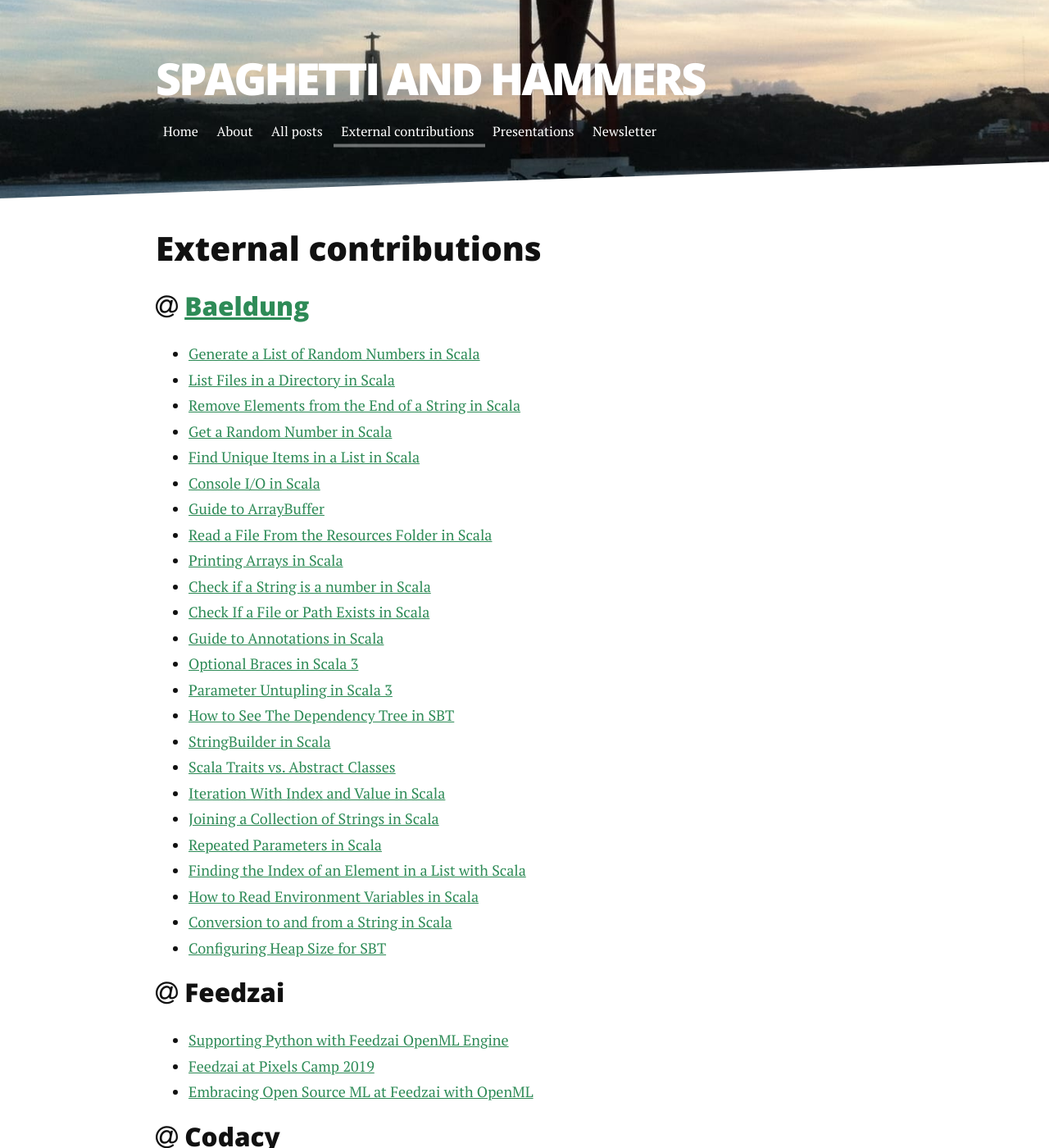
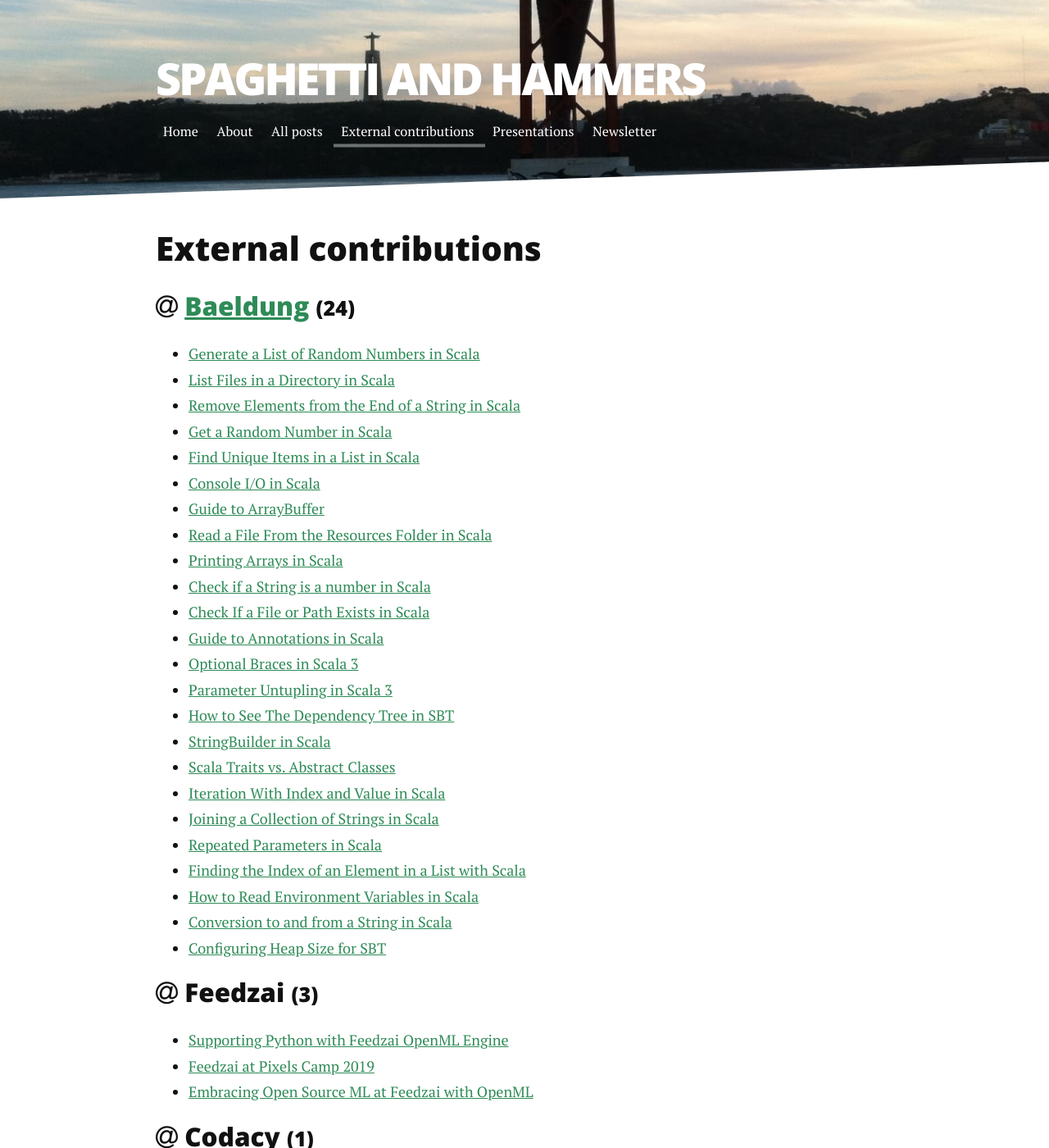
Before and after one commit to pedrorijo91/pedrorijo91.github.io, a Jekyll site: the page built from external.html, in a window 1280 px wide and 1400 px high. Shown: the whole window at 82% size. Built offline with Jekyll 4.4.1, drawn with Linux system fonts in a browser that asks for light colours.

Commit message:
Update external.html

```diff
--- a/external.html
+++ b/external.html
@@ -6,7 +6,7 @@
 <div class="js-anchors">
   <h2>External contributions</h2>
 
-  <h3 id="baeldung"><i class="fa fa-at" aria-hidden="true"></i>  <a href="https://www.baeldung.com/scala/author/pedrorijo">Baeldung</a></h3>
+  <h3 id="baeldung"><i class="fa fa-at" aria-hidden="true"></i>  <a href="https://www.baeldung.com/scala/author/pedrorijo">Baeldung</a> <small>(24)</small></h3>
 
   <ul>
     <li><a href="https://www.baeldung.com/scala/random-numbers">Generate a List of Random Numbers in Scala</a></li>
@@ -35,7 +35,7 @@
     <li><a href="https://www.baeldung.com/scala/sbt-heap-size">Configuring Heap Size for SBT</a></li>
   </ul>
 
-  <h3 id="feedzai"><i class="fa fa-at" aria-hidden="true"></i> Feedzai</h3>
+  <h3 id="feedzai"><i class="fa fa-at" aria-hidden="true"></i> Feedzai  <small>(3)</small></h3>
 
   <ul>
     <li><a href="https://medium.com/feedzaitech/supporting-python-with-feedzai-openml-engine-577de61cebe3">Supporting Python with Feedzai OpenML Engine</a></li>
@@ -43,7 +43,7 @@
     <li><a href="https://medium.com/feedzaitech/embracing-open-source-ml-at-feedzai-with-openml-ede45d1806d0">Embracing Open Source ML at Feedzai with OpenML</a></li>
   </ul>
 
-  <h3 id="codacy"><i class="fa fa-at" aria-hidden="true"></i> Codacy</h3>
+  <h3 id="codacy"><i class="fa fa-at" aria-hidden="true"></i> Codacy  <small>(1)</small></h3>
 
   <ul>
     <li><a href="https://blog.codacy.com/open-source-development-a-few-guidelines/">Open Source Development: a few guidelines</a></li>
```
